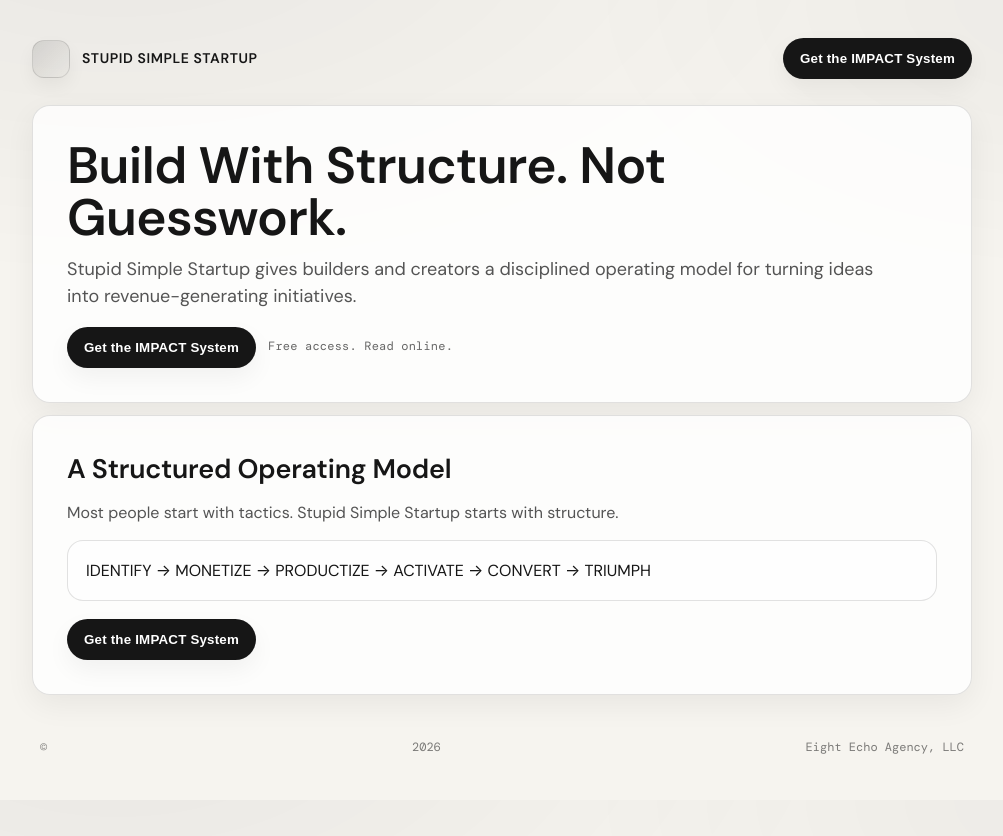
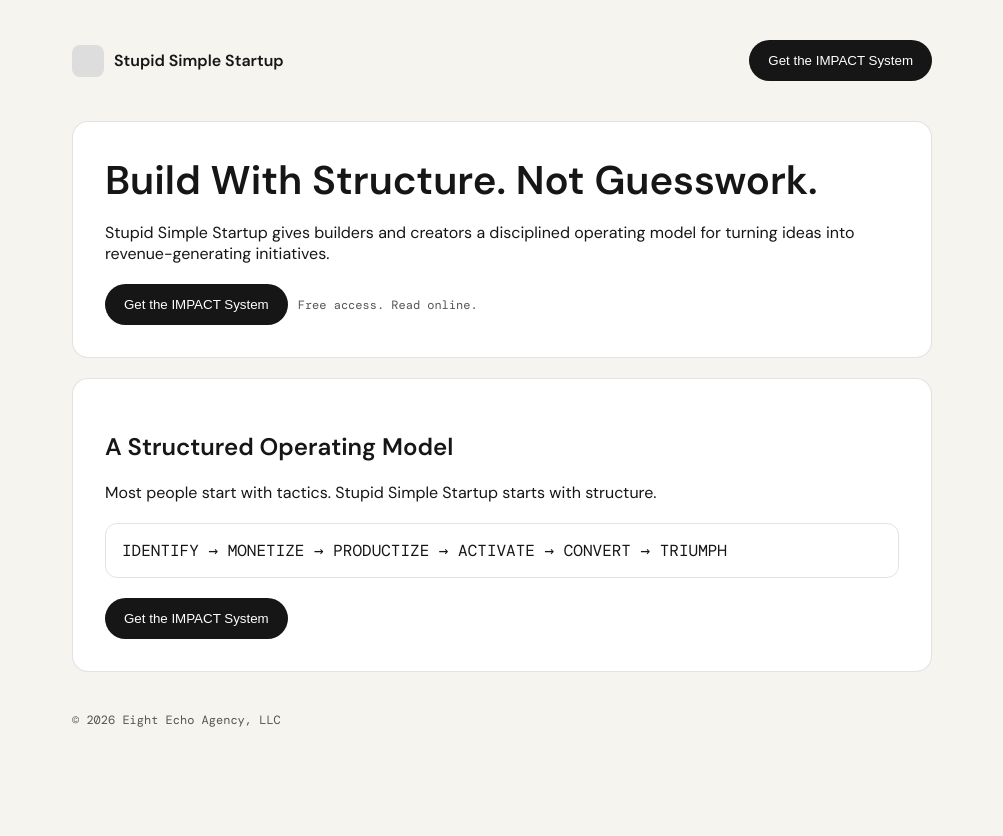
Before and after one commit to eightecho/sss_com, a PHP site: page / in a window 1280 px wide. Shown: the whole page, without its empty margins (138-1141 px from the left). After the commit the page ends 727 px from the top, so only its background shows below. Run offline with PHP 8.4, Linux system fonts and the light colour scheme.

Commit message:
Update styles.css for layout and design enhancements
Refactor CSS styles for improved layout and consistency.

```diff
--- a/assets/css/styles.css
+++ b/assets/css/styles.css
@@ -3,418 +3,184 @@
   --ink: #161616;
   --muted: #545454;
   --line: rgba(22,22,22,.12);
-  --shadow: 0 10px 30px rgba(0,0,0,.06);
-
   --accent: #161616;
   --accent-ink: #ffffff;
-
-  --radius: 18px;
-  --max: 980px;
-
-  --h1: clamp(36px, 4vw, 54px);
-  --h2: clamp(22px, 2.1vw, 28px);
-
-  --mono: "DM Mono", ui-monospace, SFMono-Regular, Menlo, Monaco, Consolas, "Liberation Mono", "Courier New", monospace;
-  --sans: "DM Sans", ui-sans-serif, system-ui, -apple-system, Segoe UI, Roboto, Helvetica, Arial;
+  --sans: "DM Sans", sans-serif;
+  --mono: "DM Mono", monospace;
 }
 
 *{ box-sizing:border-box; }
-html,body{ height:100%; }
 
 body{
   margin:0;
-  font-family: var(--sans);
-  color: var(--ink);
-  background: radial-gradient(1200px 600px at 20% -10%, rgba(0,0,0,.05), transparent 60%),
-              radial-gradient(900px 500px at 95% 0%, rgba(0,0,0,.04), transparent 55%),
-              var(--bg);
-  line-height:1.45;
-}
-
-a{ color:inherit; text-decoration:none; }
-a:focus-visible, button:focus-visible{
-  outline:2px solid rgba(22,22,22,.55);
-  outline-offset:3px;
-  border-radius:10px;
+  font-family:var(--sans);
+  background:var(--bg);
+  color:var(--ink);
 }
 
 .wrap{
-  max-width: var(--max);
-  margin: 0 auto;
-  padding: 28px 20px 80px;
+  max-width:900px;
+  margin:0 auto;
+  padding:40px 20px;
 }
 
 header{
   display:flex;
+  justify-content:space-between;
   align-items:center;
-  justify-content:space-between;
-  gap:16px;
-  padding: 10px 0 26px;
+  margin-bottom:40px;
 }
 
 .brand{
   display:flex;
   align-items:center;
-  gap:12px;
-  letter-spacing:.2px;
+  gap:10px;
 }
 
 .mark{
-  width: 38px;
-  height: 38px;
-  border-radius: 12px;
-  background: linear-gradient(135deg, rgba(22,22,22,.12), rgba(22,22,22,.02));
-  border: 1px solid var(--line);
-  box-shadow: 0 8px 18px rgba(0,0,0,.05);
-}
-
-.brand strong{
-  font-weight: 600;
-  font-size: 14px;
-  letter-spacing: .6px;
-  text-transform: uppercase;
+  width:32px;
+  height:32px;
+  border-radius:8px;
+  background:#ddd;
 }
 
 .btn{
-  display:inline-flex;
-  align-items:center;
-  justify-content:center;
-  padding: 12px 16px;
-  border-radius: 999px;
-  border: 1px solid var(--line);
-  background: rgba(255,255,255,.6);
-  backdrop-filter: blur(6px);
-  color: var(--ink);
-  font-weight: 600;
-  letter-spacing:.2px;
-  box-shadow: 0 10px 24px rgba(0,0,0,.05);
-  transition: transform .15s ease, box-shadow .15s ease;
+  padding:12px 18px;
+  border-radius:999px;
+  border:1px solid var(--line);
   cursor:pointer;
-  user-select:none;
 }
-.btn:hover{ transform: translateY(-1px); box-shadow: 0 14px 30px rgba(0,0,0,.08); }
 
 .btn.primary{
-  background: var(--accent);
-  color: var(--accent-ink);
-  border-color: rgba(22,22,22,.18);
+  background:var(--accent);
+  color:var(--accent-ink);
 }
 
 .section{
-  background: rgba(255,255,255,.78);
-  border: 1px solid var(--line);
-  border-radius: var(--radius);
-  box-shadow: var(--shadow);
-  padding: 34px 34px;
-  margin-top: 12px;
+  background:#fff;
+  border:1px solid var(--line);
+  padding:32px;
+  border-radius:16px;
+  margin-bottom:20px;
 }
 
-.hero{ margin-top: 0; }
-
-h1{
-  margin: 0 0 12px 0;
-  font-size: var(--h1);
-  line-height: 1.02;
-  letter-spacing: -.6px;
+.hero h1{
+  font-size:40px;
+  margin:0 0 12px 0;
 }
 
-h2{
-  margin: 0 0 12px 0;
-  font-size: var(--h2);
-  letter-spacing: -.2px;
-}
-
-p{
-  margin: 10px 0 0 0;
-  font-size: 16px;
-  color: var(--muted);
-  max-width: 72ch;
-}
-
-.hero p{ font-size: 18px; max-width: 66ch; }
-
 .cta-row{
-  margin-top: 18px;
+  margin-top:20px;
   display:flex;
-  gap:12px;
+  gap:10px;
   align-items:center;
-  flex-wrap:wrap;
 }
 
 .cta-note{
-  font-family: var(--mono);
-  font-size: 12px;
-  color: rgba(22,22,22,.65);
-  letter-spacing: .2px;
-}
-
-.divider{
-  height:1px;
-  background: var(--line);
-  margin: 18px 0 0;
+  font-family:var(--mono);
+  font-size:12px;
+  color:var(--muted);
 }
 
 .steps{
-  margin-top: 16px;
-  padding: 18px 18px;
-  border-radius: 16px;
-  border: 1px solid var(--line);
-  background: rgba(255,255,255,.62);
-}
-.steps-line{
-  font-family: var(--mono);
-  letter-spacing: .18em;
-  text-transform: uppercase;
-  font-size: 12px;
-  color: rgba(22,22,22,.82);
-  display:flex;
-  flex-wrap:wrap;
-  gap:10px;
-  align-items:center;
-}
-.arrow{ opacity:.55; letter-spacing: 0; }
-
-.two-col{
-  display:grid;
-  grid-template-columns: 1.2fr .8fr;
-  gap: 22px;
-  align-items:start;
+  margin-top:20px;
+  padding:16px;
+  border:1px solid var(--line);
+  border-radius:12px;
+  font-family:var(--mono);
 }
 
-.list{
-  margin-top: 14px;
-  display:flex;
-  flex-direction:column;
-  gap:10px;
-}
-
-.item{
-  padding: 14px 14px;
-  border-radius: 14px;
-  border: 1px solid var(--line);
-  background: rgba(255,255,255,.62);
-}
-.item strong{
-  display:block;
-  font-weight: 600;
-  margin-bottom: 4px;
-  color: var(--ink);
-}
-.item span{ color: var(--muted); font-size: 14px; }
-
-.item-tight{ padding:18px 16px; }
-.item-kicker{
-  font-family: var(--mono);
-  letter-spacing:.12em;
-  text-transform:uppercase;
+footer{
+  margin-top:40px;
+  font-family:var(--mono);
   font-size:12px;
-}
-.item-copy{ display:block; margin-top:8px; }
-
-.bullets{
-  margin-top: 14px;
-  padding-left: 18px;
-  color: var(--muted);
-}
-.bullets li{ margin: 8px 0; }
-
-.ink-strong{ color: var(--ink); font-weight: 600; }
-
-.tri-layer{
-  margin-top: 14px;
-  display:grid;
-  grid-template-columns: 1fr 1fr 1fr;
-  gap: 12px;
-}
-.layer{
-  padding: 16px 14px;
-  border-radius: 14px;
-  border: 1px solid var(--line);
-  background: rgba(255,255,255,.62);
-}
-.kicker{
-  font-family: var(--mono);
-  font-size: 11px;
-  letter-spacing: .14em;
-  text-transform: uppercase;
-  color: rgba(22,22,22,.65);
-  margin-bottom: 8px;
-  display:block;
-}
-.layer strong{ font-size: 14px; font-weight: 600; color: var(--ink); }
-
-.model{
-  margin-top: 14px;
-  padding: 16px 16px;
-  border-radius: 16px;
-  border: 1px solid var(--line);
-  background: rgba(255,255,255,.62);
-}
-.model .row{
-  display:flex;
-  flex-wrap:wrap;
-  gap:10px 14px;
-  align-items:center;
-}
-.model .row.top{
-  font-family: var(--mono);
-  font-size: 12px;
-  letter-spacing: .12em;
-  text-transform: uppercase;
-  color: rgba(22,22,22,.7);
-  margin-bottom: 10px;
-}
-.model .row.bottom{
-  font-family: var(--mono);
-  font-size: 12px;
-  letter-spacing: .12em;
-  text-transform: uppercase;
-  color: rgba(22,22,22,.86);
-}
-.kit-fallback{
-  margin-top: 10px;
-  font-family: var(--mono);
-  font-size: 12px;
-  color: rgba(22,22,22,.65);
-}
-.kit-fallback a{
-  text-decoration: underline;
-}
-.sep{ opacity:.45; letter-spacing: 0; }
-
-footer{
-  margin-top: 26px;
-  padding: 18px 8px 0;
-  color: rgba(22,22,22,.55);
-  font-size: 12px;
-  font-family: var(--mono);
-  display:flex;
-  justify-content:space-between;
-  gap:12px;
-  flex-wrap:wrap;
+  color:var(--muted);
 }
 
 /* Modal */
+
 .overlay{
-  position: fixed;
-  inset: 0;
-  background: rgba(0,0,0,.45);
-  display: none;
-  align-items: center;
-  justify-content: center;
-  padding: 18px;
-  z-index: 9999;
+  position:fixed;
+  inset:0;
+  background:rgba(0,0,0,.5);
+  display:none;
+  align-items:center;
+  justify-content:center;
+  padding:20px;
 }
+
 .overlay.open{ display:flex; }
 
 .modal{
-  width: min(640px, 100%);
-  background: rgba(255,255,255,.92);
-  border: 1px solid var(--line);
-  border-radius: 18px;
-  box-shadow: 0 24px 70px rgba(0,0,0,.18);
-  overflow: hidden;
+  background:#fff;
+  border-radius:20px;
+  width:100%;
+  max-width:600px;
+  overflow:hidden;
 }
 
 .modal-head{
   display:flex;
-  align-items:flex-start;
   justify-content:space-between;
-  gap: 14px;
-  padding: 18px 18px 14px;
-  border-bottom: 1px solid var(--line);
+  padding:20px;
+  border-bottom:1px solid var(--line);
 }
 
 .modal-kicker{
-  font-family: var(--mono);
-  font-size: 11px;
-  letter-spacing: .14em;
-  text-transform: uppercase;
-  color: rgba(22,22,22,.65);
+  font-family:var(--mono);
+  font-size:12px;
+  letter-spacing:.1em;
 }
 
 .modal-title{
-  font-weight: 600;
-  margin-top: 6px;
+  font-size:28px;
+  font-weight:600;
 }
 
 .modal-close{
-  border: 1px solid var(--line);
-  background: rgba(255,255,255,.6);
-  border-radius: 999px;
-  width: 38px;
-  height: 38px;
-  cursor: pointer;
+  border:none;
+  background:none;
+  font-size:20px;
+  cursor:pointer;
 }
 
-.modal-body{ padding: 16px 18px 18px; }
+.modal-body{
+  padding:20px;
+  max-height:70vh;
+  overflow:auto;
+}
 
 .modal-sub{
-  margin: 0 0 14px 0;
-  color: var(--muted);
-}
-
-.kit-embed{
-  padding: 14px;
-  border-radius: 14px;
-  border: 1px solid var(--line);
-  background: rgba(255,255,255,.65);
+  margin-bottom:20px;
+  color:var(--muted);
 }
 
 .modal-footnote{
-  margin-top: 10px;
-  font-family: var(--mono);
-  font-size: 12px;
-  color: rgba(22,22,22,.6);
+  margin-top:12px;
+  font-family:var(--mono);
+  font-size:12px;
+  color:var(--muted);
 }
 
-@media (max-width: 840px){
-  .two-col{ grid-template-columns: 1fr; }
-  .tri-layer{ grid-template-columns: 1fr; }
-  .section{ padding: 26px 20px; }
-  .steps-line{ letter-spacing: .12em; }
+/* Kit Styling */
+
+.kit-embed input[type="email"]{
+  width:100% !important;
+  padding:14px !important;
+  border-radius:10px !important;
+  border:1px solid var(--line) !important;
+  font-family:var(--sans) !important;
 }
 
-@media (prefers-reduced-motion: reduce){
-  .btn{ transition:none; }
-  .btn:hover{ transform:none; }
+.kit-embed input[type="submit"],
+.kit-embed button[type="submit"],
+.kit-embed .formkit-submit{
+  width:100% !important;
+  padding:14px !important;
+  border-radius:999px !important;
+  background:var(--accent) !important;
+  color:var(--accent-ink) !important;
+  border:none !important;
+  font-weight:600 !important;
+  cursor:pointer !important;
 }
-
-/* --- Kit Form Overrides --- */
-
-.kit-embed form{
-  display:flex;
-  flex-direction:column;
-  gap:14px;
-}
-
-.kit-embed input[type="email"]{
-  width:100%;
-  padding:14px 14px;
-  border-radius:12px;
-  border:1px solid var(--line);
-  font-family: var(--sans);
-  font-size:15px;
-  background: rgba(255,255,255,.85);
-}
-
-.kit-embed button{
-  width:100%;
-  padding:14px 16px;
-  border-radius:999px;
-  border:1px solid rgba(22,22,22,.18);
-  background: var(--accent);
-  color: var(--accent-ink);
-  font-weight:600;
-  cursor:pointer;
-  transition: transform .15s ease, box-shadow .15s ease;
-}
-
-.kit-embed button:hover{
-  transform: translateY(-1px);
-  box-shadow: 0 12px 26px rgba(0,0,0,.12);
-}
-
-.kit-embed .formkit-powered-by{
-  display:none !important;
-}
```
